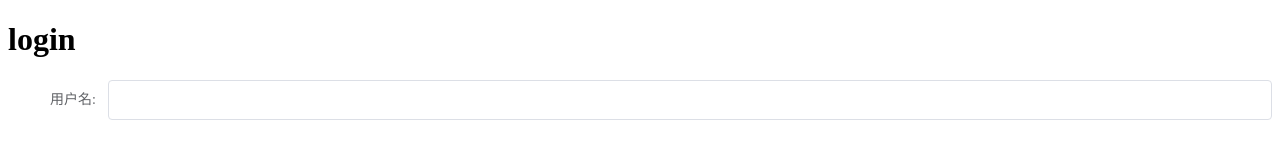
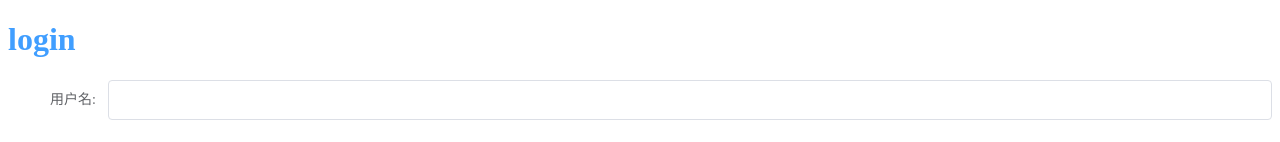
Before and after one commit to wslt1992/nuxt2-template, a Nuxt app: page /login in a window 1280 px wide. Shown: the top 142 px of the page. Built offline with nearby package versions, Linux system fonts and the light colour scheme.

Commit message:
build: 安装style-resources-module

```diff
--- /dev/null
+++ b/assets/global.scss
@@ -0,0 +1 @@
+$theme-color:#409eff;
--- a/nuxt.config.js
+++ b/nuxt.config.js
@@ -37,13 +37,16 @@ export default {
 
   // Modules for dev and build (recommended): https://go.nuxtjs.dev/config-modules
   buildModules: [
+    '@nuxtjs/style-resources',
     // https://go.nuxtjs.dev/typescript
     '@nuxt/typescript-build',
     // https://go.nuxtjs.dev/stylelint
     '@nuxtjs/stylelint-module',
     '@nuxtjs/dotenv'
   ],
-
+  styleResources: {
+    scss: ['~assets/global.scss']
+  },
   // Modules: https://go.nuxtjs.dev/config-modules
   modules: [
     // https://go.nuxtjs.dev/axios
--- a/package.json
+++ b/package.json
@@ -21,6 +21,8 @@
     "core-js": "^3.15.1",
     "element-ui": "^2.15.2",
     "nuxt": "^2.15.7",
+    "sass": "^1.44.0",
+    "sass-loader": "^10.2.0",
     "vue-class-component": "^7.2.6"
   },
   "devDependencies": {
@@ -32,6 +34,7 @@
     "@nuxtjs/dotenv": "^1.4.1",
     "@nuxtjs/eslint-config-typescript": "^6.0.1",
     "@nuxtjs/eslint-module": "^3.0.2",
+    "@nuxtjs/style-resources": "^1.2.1",
     "@nuxtjs/stylelint-module": "^4.0.0",
     "eslint": "^7.29.0",
     "eslint-plugin-nuxt": "^2.0.0",
--- a/pages/login.vue
+++ b/pages/login.vue
@@ -50,3 +50,10 @@ export default class Login extends Vue {
   }
 }
 </script>
+
+<style lang="scss">
+
+h1 {
+  color: $theme-color;
+}
+</style>
```
Also changed, not shown: 1 other file (tests, documents, lock files or other folders).
